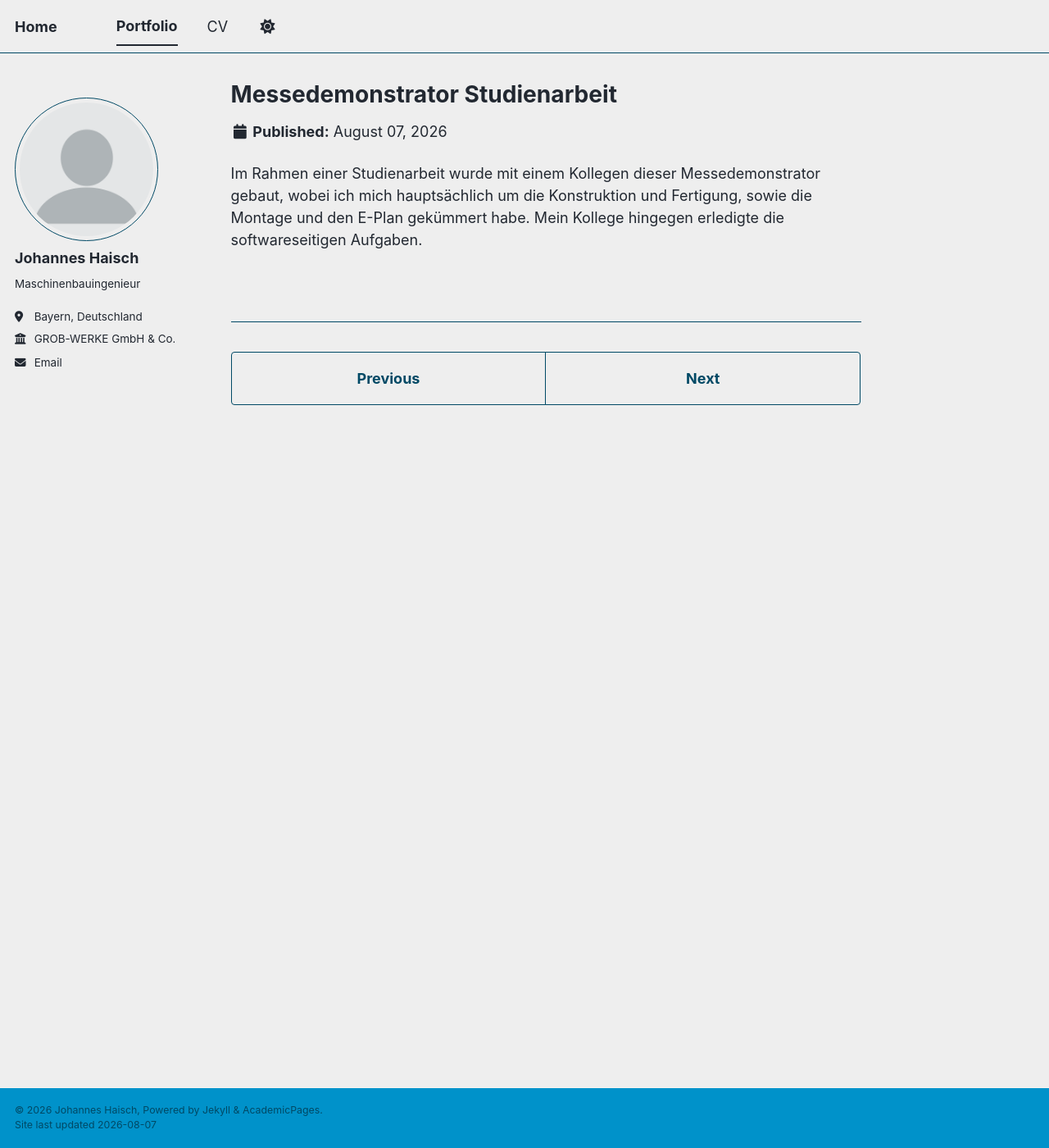
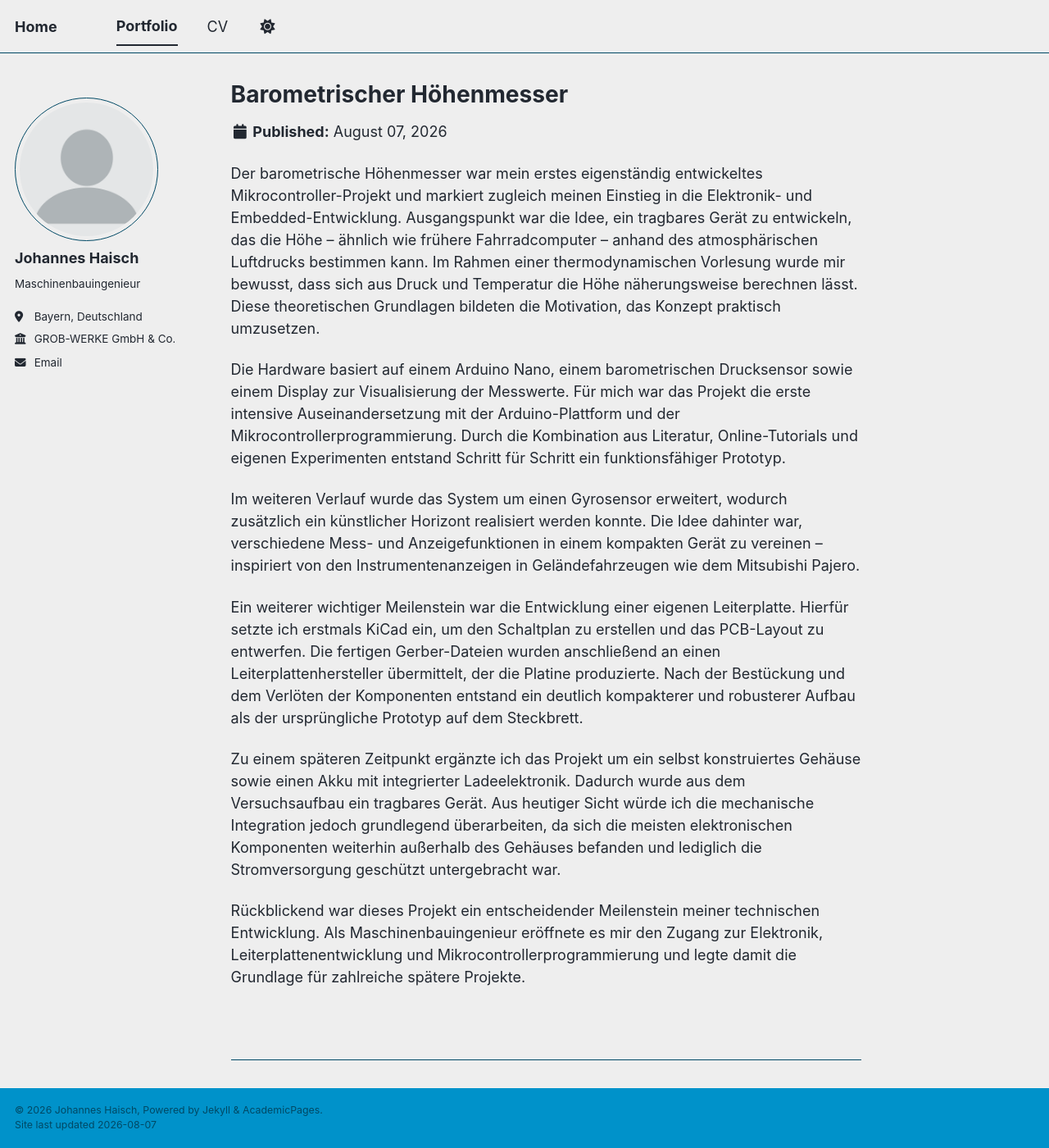
Before and after one commit to CourtsideEngineer/Courtsideengineer.github.io, a Jekyll site: the page built from _portfolio/portfolio-1.md, in a window 1280 px wide and 1400 px high. Shown: the whole window at 82% size. Built offline with Jekyll 4.4.1, drawn with Linux system fonts in a browser that asks for light colours; a style sheet for code colours, icons or effects is not loaded.

Commit message:
Update portfolio-1.md

```diff
--- a/_portfolio/portfolio-1.md
+++ b/_portfolio/portfolio-1.md
@@ -1,7 +1,16 @@
 ---
-title: "Messedemonstrator Studienarbeit"
-excerpt: "Ein Demonstrator für Hochschulmessen, der mittels einer Kamera und Objekterkennung verschiedenen Objekten oder Personen folgen kann.<br/><img src='/images/hoehenmesser_1_zuge.png'>"
+title: "Barometrischer Höhenmesser"
+excerpt: "Ein tragbarer batteriebetriebener höhenmesser mit verschiedenen Funktionen.<br/><img src='/images/hoehenmesser_1_zuge.png'>"
 collection: portfolio
 ---
+Der barometrische Höhenmesser war mein erstes eigenständig entwickeltes Mikrocontroller-Projekt und markiert zugleich meinen Einstieg in die Elektronik- und Embedded-Entwicklung. Ausgangspunkt war die Idee, ein tragbares Gerät zu entwickeln, das die Höhe – ähnlich wie frühere Fahrradcomputer – anhand des atmosphärischen Luftdrucks bestimmen kann. Im Rahmen einer thermodynamischen Vorlesung wurde mir bewusst, dass sich aus Druck und Temperatur die Höhe näherungsweise berechnen lässt. Diese theoretischen Grundlagen bildeten die Motivation, das Konzept praktisch umzusetzen.
 
-Im Rahmen einer Studienarbeit wurde mit einem Kollegen dieser Messedemonstrator gebaut, wobei ich mich hauptsächlich um die Konstruktion und Fertigung, sowie die Montage und den E-Plan gekümmert habe. Mein Kollege hingegen erledigte die softwareseitigen Aufgaben.
+Die Hardware basiert auf einem Arduino Nano, einem barometrischen Drucksensor sowie einem Display zur Visualisierung der Messwerte. Für mich war das Projekt die erste intensive Auseinandersetzung mit der Arduino-Plattform und der Mikrocontrollerprogrammierung. Durch die Kombination aus Literatur, Online-Tutorials und eigenen Experimenten entstand Schritt für Schritt ein funktionsfähiger Prototyp.
+
+Im weiteren Verlauf wurde das System um einen Gyrosensor erweitert, wodurch zusätzlich ein künstlicher Horizont realisiert werden konnte. Die Idee dahinter war, verschiedene Mess- und Anzeigefunktionen in einem kompakten Gerät zu vereinen – inspiriert von den Instrumentenanzeigen in Geländefahrzeugen wie dem Mitsubishi Pajero.
+
+Ein weiterer wichtiger Meilenstein war die Entwicklung einer eigenen Leiterplatte. Hierfür setzte ich erstmals KiCad ein, um den Schaltplan zu erstellen und das PCB-Layout zu entwerfen. Die fertigen Gerber-Dateien wurden anschließend an einen Leiterplattenhersteller übermittelt, der die Platine produzierte. Nach der Bestückung und dem Verlöten der Komponenten entstand ein deutlich kompakterer und robusterer Aufbau als der ursprüngliche Prototyp auf dem Steckbrett.
+
+Zu einem späteren Zeitpunkt ergänzte ich das Projekt um ein selbst konstruiertes Gehäuse sowie einen Akku mit integrierter Ladeelektronik. Dadurch wurde aus dem Versuchsaufbau ein tragbares Gerät. Aus heutiger Sicht würde ich die mechanische Integration jedoch grundlegend überarbeiten, da sich die meisten elektronischen Komponenten weiterhin außerhalb des Gehäuses befanden und lediglich die Stromversorgung geschützt untergebracht war.
+
+Rückblickend war dieses Projekt ein entscheidender Meilenstein meiner technischen Entwicklung. Als Maschinenbauingenieur eröffnete es mir den Zugang zur Elektronik, Leiterplattenentwicklung und Mikrocontrollerprogrammierung und legte damit die Grundlage für zahlreiche spätere Projekte.
```
